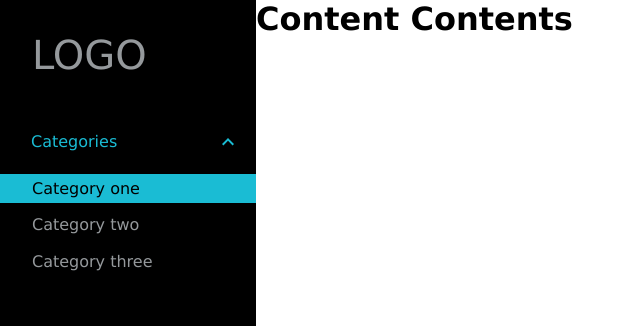
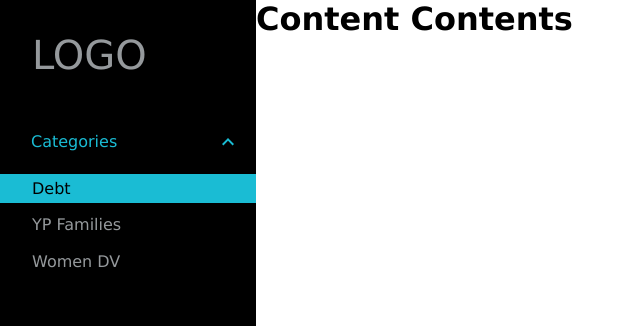
Before and after one commit to wonmaungthein/directory-of-services, a React (Create React App) app in the folder directory-of-services/: page / in a window 1280 px wide. Both pictures are taken after a click on the button 228 px from the left and 142 px from the top of the page. Shown: the top 326 px of the page, without its empty margins (0-640 px from the left). Built offline with nearby package versions, Linux system fonts and the light colour scheme.

Commit message:
renamed categories

```diff
--- a/directory-of-services/src/Components/Categories/Categories.js
+++ b/directory-of-services/src/Components/Categories/Categories.js
@@ -50,7 +50,7 @@ export default class Categories extends React.Component {
                                     })
                                 }}
                                 style={this.state.one === false ? styles.defualt : styles.active}
-                                to="/one">Category one</Link>,
+                                to="/debt">Debt</Link>,
                             <Link
                                 onClick={() => {
                                     this.setState({
@@ -60,7 +60,7 @@ export default class Categories extends React.Component {
                                     })
                                 }}
                                 style={this.state.two === false ? styles.defualt : styles.active}
-                                to="/two">Category two</Link>,
+                                to="/ypfamilies">YP Families</Link>,
                             <Link
                                 onClick={() => {
                                     this.setState({
@@ -70,7 +70,7 @@ export default class Categories extends React.Component {
                                     })
                                 }}
                                 style={this.state.three === false ? styles.defualt : styles.active}
-                                to="/three">Category three</Link>
+                                to="/womendv">Women DV</Link>
                         ]}
                     />
                 </List>
```
